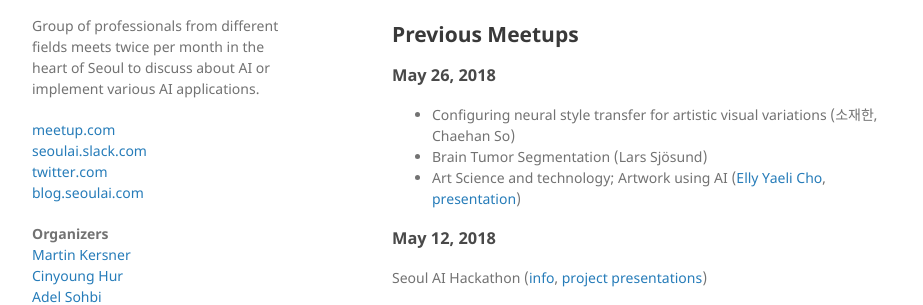
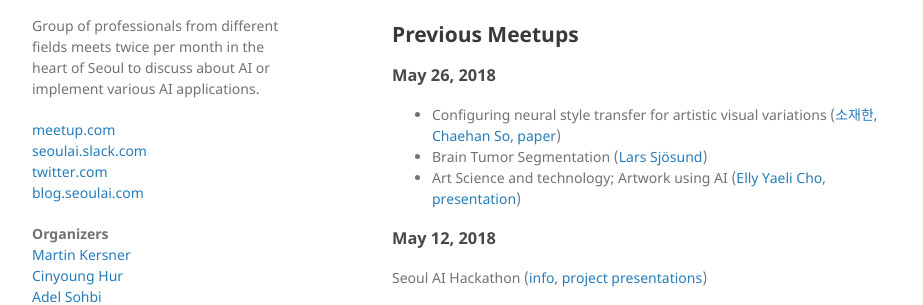
Before and after one commit to martinkersner/seoul-artificial-intelligence-meetup, a Jekyll site: the page built from docs/index.md, in a window 1280 px wide and 900 px high, scrolled down 1409 px. Shown: the part 155-460 px from the top of the window, without its empty margins (178-1101 px from the left). Built offline with Jekyll 4.4.1, drawn with Linux system fonts in a browser that asks for light colours.

Commit message:
link to Chaehan paper

```diff
--- a/docs/index.md
+++ b/docs/index.md
@@ -67,8 +67,8 @@
 ## Previous Meetups
 
 ### May 26, 2018
-* Configuring neural style transfer for artistic visual variations (소재한, Chaehan So)
-* Brain Tumor Segmentation (Lars Sjösund)
+* Configuring neural style transfer for artistic visual variations ([소재한, Chaehan So](https://kr.linkedin.com/in/chaehan-so-087261), [paper](https://arxiv.org/abs/1805.10852))
+* Brain Tumor Segmentation ([Lars Sjösund](https://www.linkedin.com/in/lars-lowe-sj%C3%B6sund-22429560/))
 * Art Science and technology; Artwork using AI ([Elly Yaeli Cho](http://www.ellycho.net/), [presentation](presentations/mediart_ai_small.pdf))
 
 ### May 12, 2018
```
